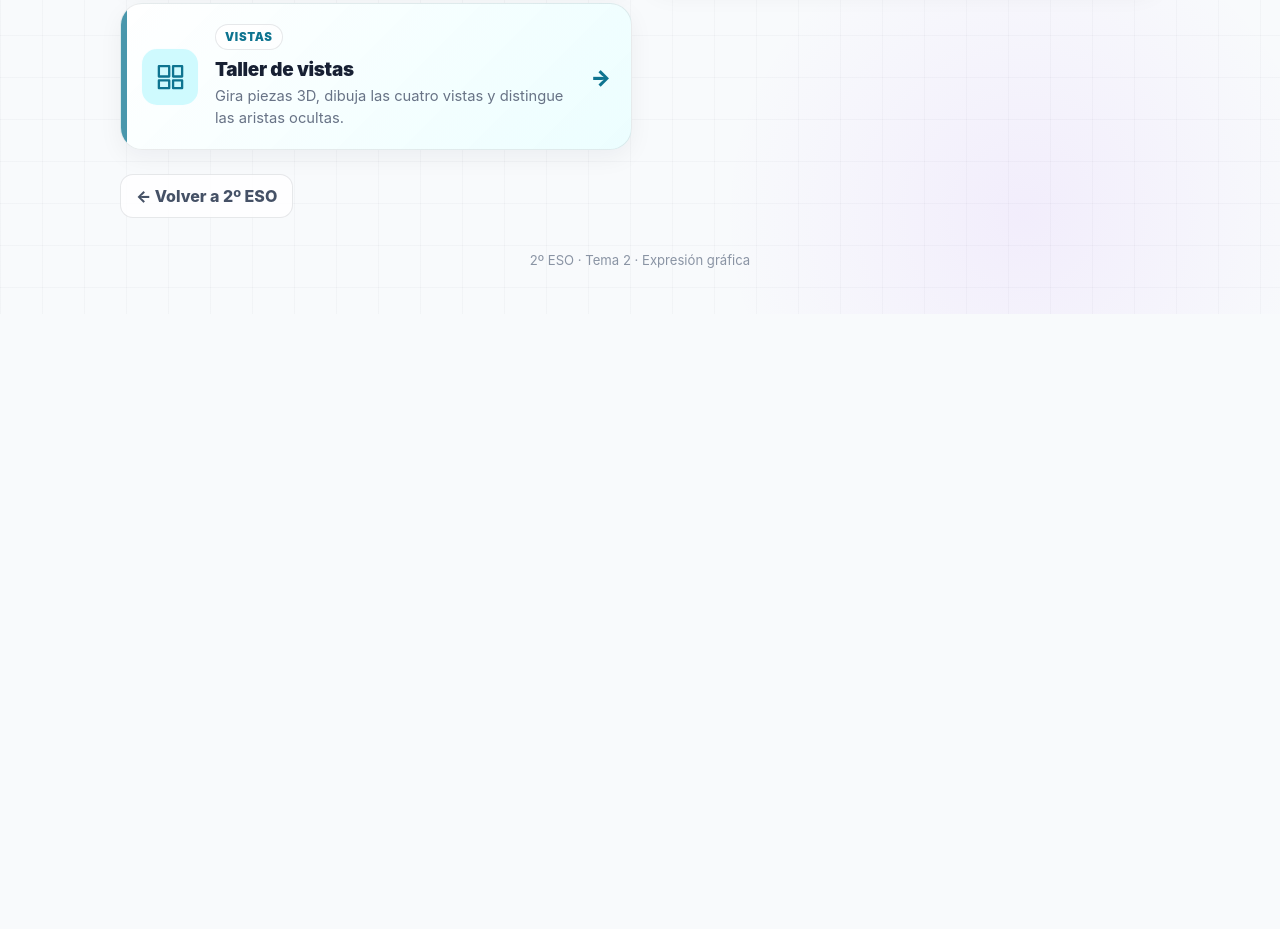
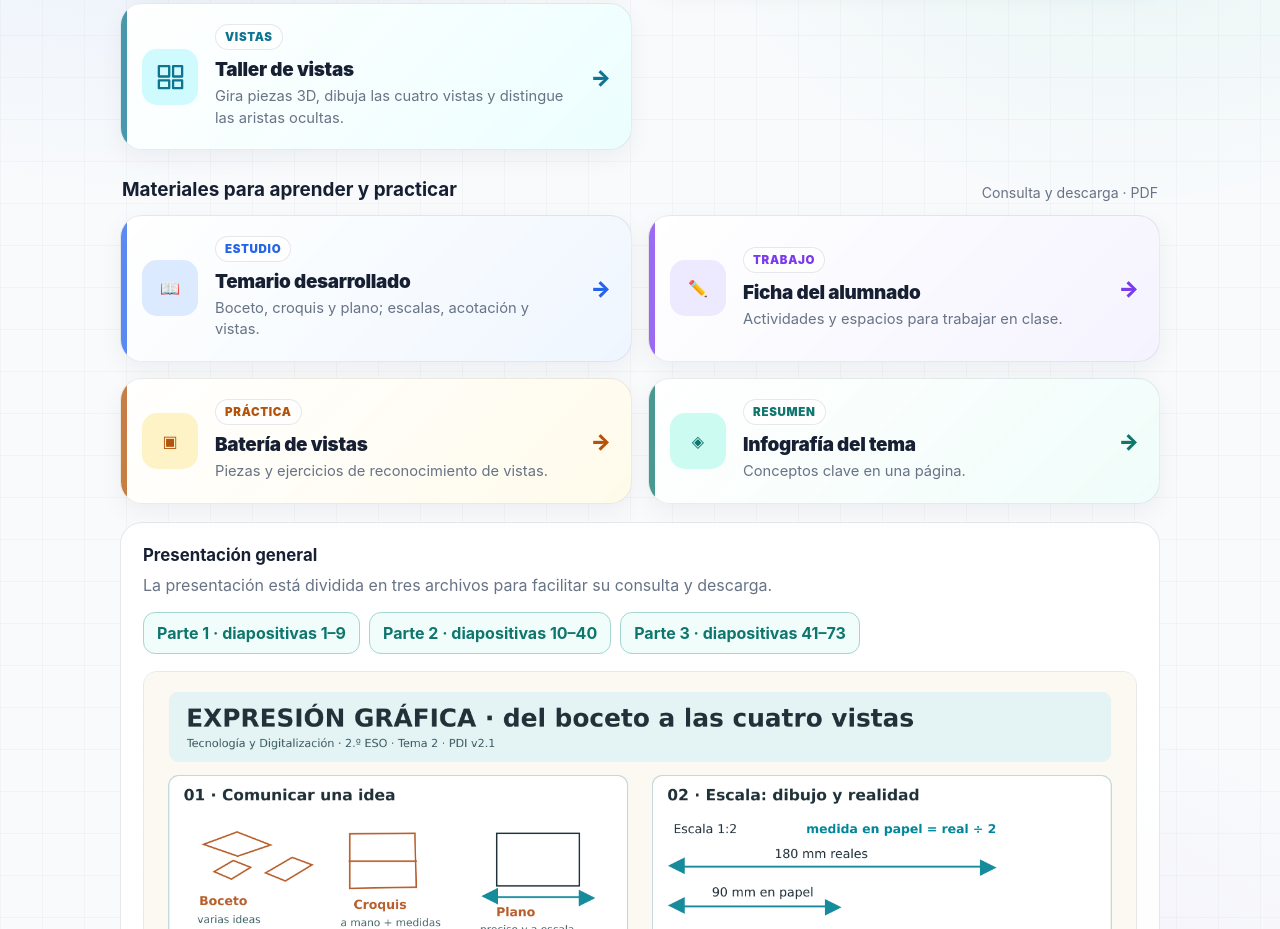
Before and after one commit to App-Interactivas/apps-tecnologia, a plain HTML site: page 2ESO/Tema_2_Expresion_Grafica/index.html in a window 1280 px wide. Shown: the part 511-1440 px from the top of the page. Before the commit the page ends 825 px from the top, so only its background shows below. Drawn offline with Linux system fonts and the light colour scheme.

Commit message:
Integrar materiales del alumnado en tema 2 de 2º ESO

```diff
--- a/2ESO/Tema_2_Expresion_Grafica/index.html
+++ b/2ESO/Tema_2_Expresion_Grafica/index.html
@@ -48,6 +48,13 @@ h1{position:relative;z-index:1;margin:0;font-size:clamp(2rem,5vw,3.7rem);line-he
 .notice .icon{margin:0 auto 14px}
 .notice h2{margin:0 0 8px}
 .notice p{margin:0;color:var(--muted)}
+.resource-panel{margin-top:18px;padding:22px;border:1px solid var(--line);border-radius:22px;background:rgba(255,255,255,.88)}
+.resource-panel h3{margin:0 0 8px;font-size:1.05rem}
+.resource-panel p{margin:0 0 15px;color:var(--muted);line-height:1.5}
+.resource-list{display:flex;flex-wrap:wrap;gap:9px}
+.resource-list a{display:inline-flex;align-items:center;padding:10px 13px;border:1px solid #a5d6cf;border-radius:12px;background:#f0fdfa;color:#0f766e;font-weight:750;text-decoration:none}
+.resource-list a:hover,.resource-list a:focus-visible{background:#ccfbf1;text-decoration:underline}
+.infographic{display:block;width:100%;height:auto;margin:17px 0 0;border:1px solid var(--line);border-radius:14px}
 .back{display:inline-flex;align-items:center;gap:8px;margin-top:24px;padding:11px 15px;border-radius:13px;text-decoration:none;background:rgba(255,255,255,.82);border:1px solid var(--line);font-weight:800;color:#455166}
 .back:hover{background:#fff}
 footer{text-align:center;margin-top:34px;color:#8a94a4;font-size:.82rem}
@@ -81,6 +88,31 @@ footer{text-align:center;margin-top:34px;color:#8a94a4;font-size:.82rem}
   <span class="arrow" aria-hidden="true">→</span>
 </a>
 </div>
+<div class="section-title"><h2>Materiales para aprender y practicar</h2><span>Consulta y descarga · PDF</span></div>
+<div class="grid">
+<a class="card" href="./recursos/Temario_desarrollado_Tema_2_2ESO.pdf" style="--accent:#2563eb;--soft:#dbeafe;--tint:#eff6ff">
+  <span class="icon" aria-hidden="true">📖</span><span class="card-copy"><span class="tag">Estudio</span><span class="title">Temario desarrollado</span><span class="desc">Boceto, croquis y plano; escalas, acotación y vistas.</span></span><span class="arrow" aria-hidden="true">→</span>
+</a>
+<a class="card" href="./recursos/Ficha_Alumnado_Tema_2_2ESO.pdf" style="--accent:#7c3aed;--soft:#ede9fe;--tint:#f5f3ff">
+  <span class="icon" aria-hidden="true">✏️</span><span class="card-copy"><span class="tag">Trabajo</span><span class="title">Ficha del alumnado</span><span class="desc">Actividades y espacios para trabajar en clase.</span></span><span class="arrow" aria-hidden="true">→</span>
+</a>
+<a class="card" href="./recursos/Bateria_vistas_2ESO_Alumnado.pdf" style="--accent:#b45309;--soft:#fef3c7;--tint:#fffbeb">
+  <span class="icon" aria-hidden="true">▣</span><span class="card-copy"><span class="tag">Práctica</span><span class="title">Batería de vistas</span><span class="desc">Piezas y ejercicios de reconocimiento de vistas.</span></span><span class="arrow" aria-hidden="true">→</span>
+</a>
+<a class="card" href="./recursos/Infografia_Expresion_Grafica_Tema_2_2ESO.pdf" style="--accent:#0f766e;--soft:#ccfbf1;--tint:#f0fdfa">
+  <span class="icon" aria-hidden="true">◈</span><span class="card-copy"><span class="tag">Resumen</span><span class="title">Infografía del tema</span><span class="desc">Conceptos clave en una página.</span></span><span class="arrow" aria-hidden="true">→</span>
+</a>
+</div>
+<section class="resource-panel" aria-labelledby="presentacion-title">
+  <h3 id="presentacion-title">Presentación general</h3>
+  <p>La presentación está dividida en tres archivos para facilitar su consulta y descarga.</p>
+  <div class="resource-list">
+    <a href="./recursos/Presentacion_General_Tema_2_2ESO_1-9.pdf">Parte 1 · diapositivas 1–9</a>
+    <a href="./recursos/Presentacion_General_Tema_2_2ESO_10-40.pdf">Parte 2 · diapositivas 10–40</a>
+    <a href="./recursos/Presentacion_General_Tema_2_2ESO_41-73.pdf">Parte 3 · diapositivas 41–73</a>
+  </div>
+  <img class="infographic" src="./recursos/Infografia_Expresion_Grafica_Tema_2_2ESO.png" alt="Infografía resumen de expresión gráfica: boceto, croquis, plano, escalas, acotación y vistas" loading="lazy">
+</section>
 <a class="back" href="../">← Volver a 2º ESO</a>
 <footer>2º ESO · Tema 2 · Expresión gráfica</footer></main>
 </body>
```
Also changed, not shown: 2ESO/Tema_2_Expresion_Grafica/recursos/Infografia_Expresion_Grafica_Tema_2_2ESO.png (added), 7 other files.
